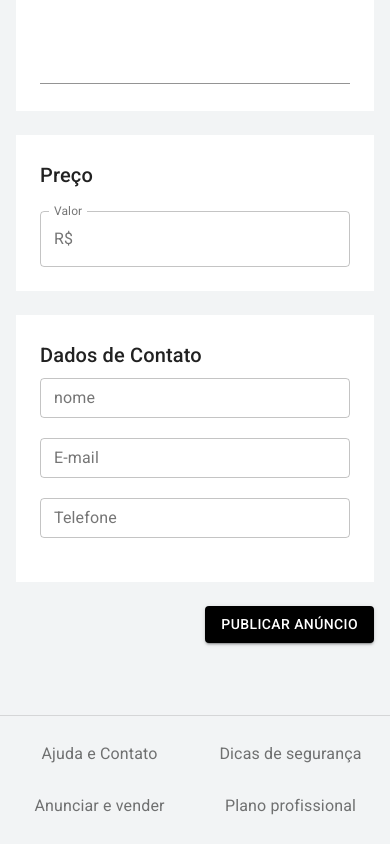
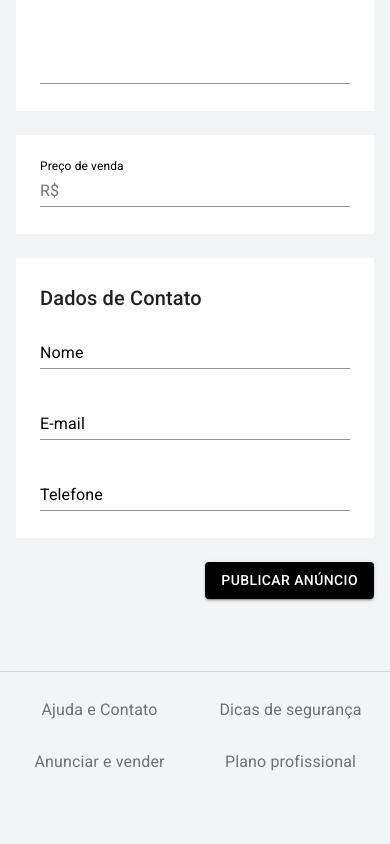
Before and after one commit to RafaPalau/anunx, a Next.js app: page /user/publish in a window 390 px wide. Shown: the part 926-1770 px from the top of the page. After the commit the page ends 1726 px from the top, so only its background shows below. Built offline with nearby package versions, Linux system fonts and the light colour scheme.

Commit message:
aula 20 Validação do campo Price, Name, Email e Phone

```diff
--- a/pages/user/publish.js
+++ b/pages/user/publish.js
@@ -98,8 +98,15 @@
   category: yup.string().required("Campo obrigatório"),
   description: yup
     .string()
-    .min(50, "Escreva uam descrição com pelo menos 50 caracteres")
+    .min(50, "Escreva uma descrição com pelo menos 50 caracteres")
     .required("Campo obrigatório"),
+  price: yup.number().required("Campo obrigatório"),
+  email: yup
+    .string()
+    .email("Digite um e-mail válido")
+    .required("Campo obrigatório"),
+  name: yup.string().required("Campo obrigatório"),
+  phone: yup.number().required("Campo obrigatório"),
 });
 
 const Publish = () => {
@@ -130,6 +137,10 @@
           title: "",
           category: "",
           description: "",
+          price: "",
+          email: "",
+          name: "",
+          phone: "",
         }}
         validationSchema={validationSchema}
         onSubmit={() => {
@@ -285,29 +296,33 @@
                     <InputLabel className={classes.inputLabel}>
                       Escreva os detalhes do que está vendendo
                     </InputLabel>
-                    <Input multiline rows={6} variant="outlined" />
-                    <FormHelperText>
-                      {errors.description && errors.description}
-                    </FormHelperText>
+                    <Input
+                      name="description"
+                      multiline
+                      rows={6}
+                      variant="outlined"
+                      onChange={handleChange}
+                    />
+                    <FormHelperText>{errors.description}</FormHelperText>
                   </FormControl>
                 </Box>
               </Container>
 
               <Container maxWidth="md" className={classes.boxContainer}>
                 <Box className={classes.box}>
-                  <Typography component="h6" variant="h6" color="textPrimary">
-                    Preço
-                  </Typography>
-                  <br />
-                  <FormControl fullWidth variant="outlined">
-                    <InputLabel>Valor</InputLabel>
-                    <OutlinedInput
-                      onChange={() => {}}
+                  <FormControl error={errors.price} fullWidth>
+                    <InputLabel className={classes.inputLabel}>
+                      Preço de venda
+                    </InputLabel>
+                    <Input
+                      name="price"
+                      variant="outlined"
+                      onChange={handleChange}
                       startAdornment={
                         <InputAdornment position="start">R$</InputAdornment>
                       }
-                      labelWidth={40}
                     />
+                    <FormHelperText>{errors.price}</FormHelperText>
                   </FormControl>
                 </Box>
               </Container>
@@ -322,30 +337,47 @@
                   >
                     Dados de Contato
                   </Typography>
-                  <TextField
-                    label="nome"
-                    size="small"
-                    variant="outlined"
-                    fullWidth
-                  />
+                  <FormControl error={errors.name} fullWidth>
+                    <InputLabel className={classes.inputLabel}>Nome</InputLabel>
+
+                    <Input
+                      name="name"
+                      value={values.name}
+                      onChange={handleChange}
+                    />
+
+                    <FormHelperText>{errors.name}</FormHelperText>
+                  </FormControl>
                   <br />
                   <br />
-                  <TextField
-                    label="E-mail"
-                    size="small"
-                    variant="outlined"
-                    fullWidth
-                  />
+                  <FormControl error={errors.email} fullWidth>
+                    <InputLabel className={classes.inputLabel}>
+                      E-mail
+                    </InputLabel>
+
+                    <Input
+                      name="email"
+                      value={values.email}
+                      onChange={handleChange}
+                    />
+
+                    <FormHelperText>{errors.email}</FormHelperText>
+                  </FormControl>
                   <br />
                   <br />
-                  <TextField
-                    label="Telefone"
-                    size="small"
-                    variant="outlined"
-                    fullWidth
-                  />
-                  <br />
-                  <br />
+                  <FormControl error={errors.phone} fullWidth>
+                    <InputLabel className={classes.inputLabel}>
+                      Telefone
+                    </InputLabel>
+
+                    <Input
+                      name="phone"
+                      value={values.phone}
+                      onChange={handleChange}
+                    />
+
+                    <FormHelperText>{errors.phone}</FormHelperText>
+                  </FormControl>
                 </Box>
               </Container>
 
```
